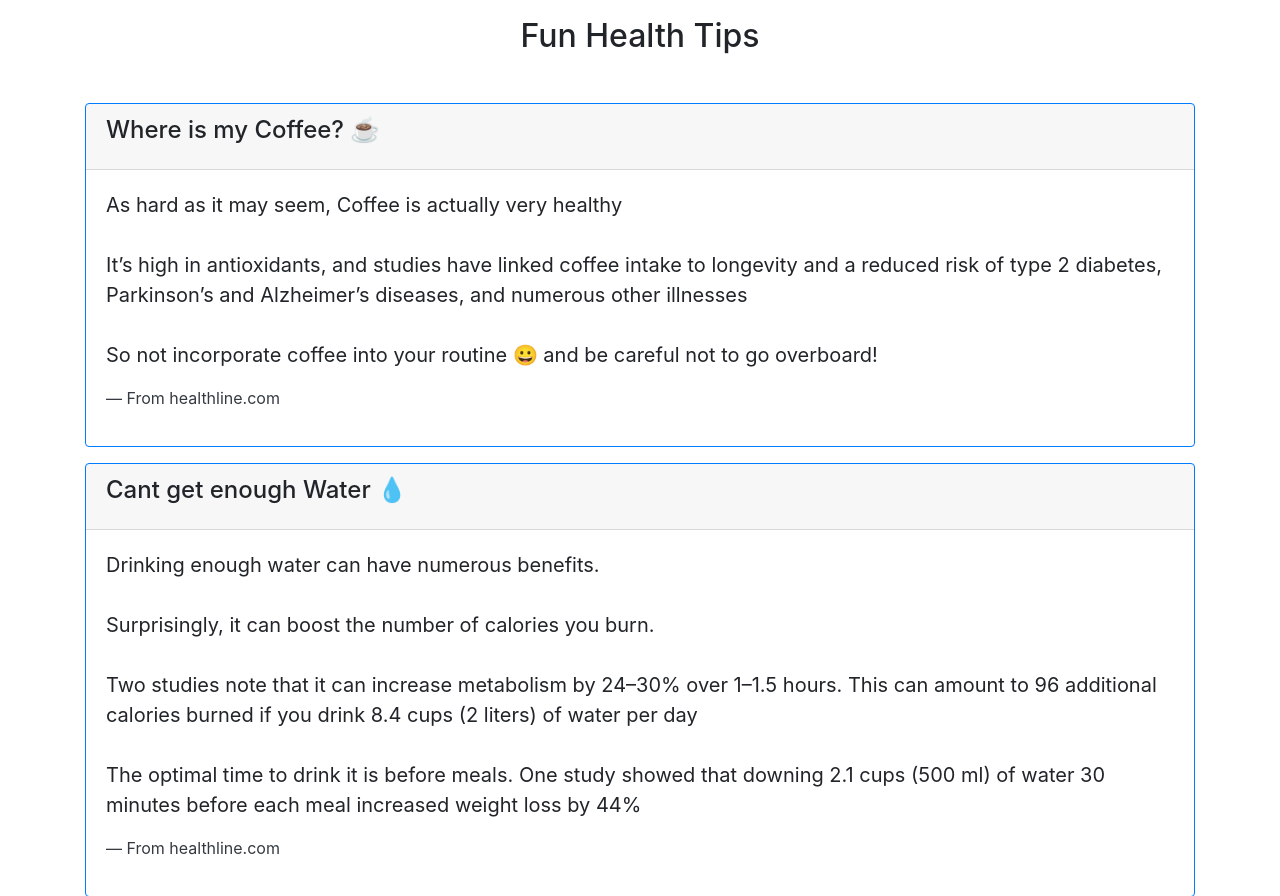
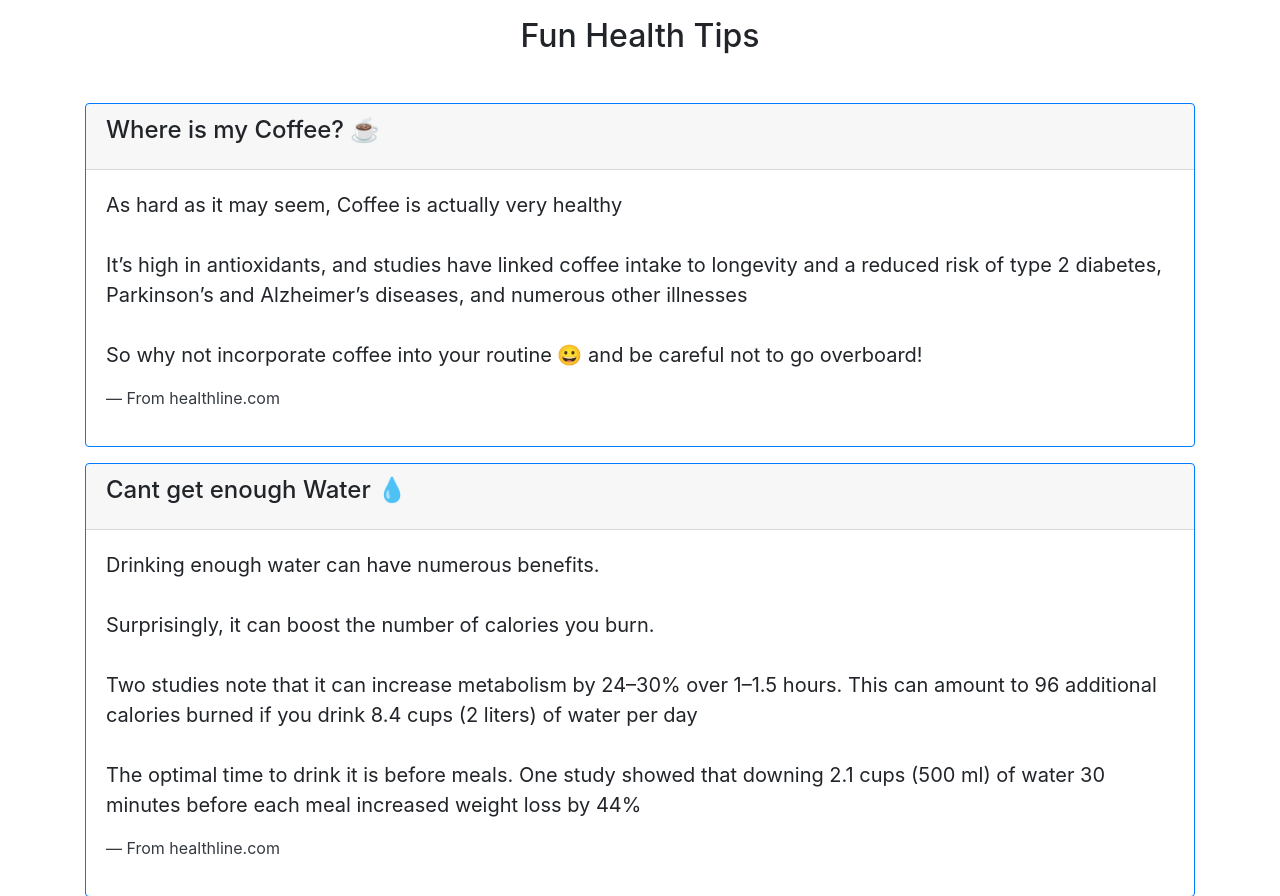
Before and after one commit to osegbuecharles/clinic, a PHP site: page /home in a window 1280 px wide. Shown: the part 1107-2003 px from the top of the page. Run offline with PHP 8.4, Linux system fonts and the light colour scheme.

Commit message:
Update index.php

```diff
--- a/home/index.php
+++ b/home/index.php
@@ -61,7 +61,7 @@
             <p>
               As hard as it may seem, Coffee is actually very healthy<br/><br/>
               It’s high in antioxidants, and studies have linked coffee intake to longevity and a reduced risk of type 2 diabetes, Parkinson’s and Alzheimer’s diseases, and numerous other illnesses <br/><br/>
-              So not incorporate coffee into your routine 😀 and be careful not to go overboard!
+              So why not incorporate coffee into your routine 😀 and be careful not to go overboard!
             </p>
             <footer class="blockquote-footer text-dark">From <a class="text-dark flink" href="https://www.healthline.com/nutrition/27-health-and-nutrition-tips#section4">healthline.com</a></footer>
           </blockquote>
```
